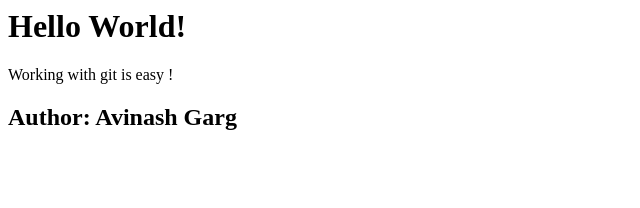
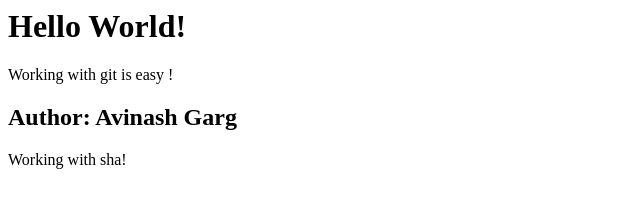
Before and after one commit to avgarg197/GitGitHubMasterClass, a plain HTML site: page index.html in a window 1280 px wide. Shown: the whole page, without its empty margins (0-640 px from the left). Drawn offline with Linux system fonts and the light colour scheme.

Commit message:
Added a P

```diff
--- a/index.html
+++ b/index.html
@@ -7,3 +7,9 @@
  </div>
 
  <h2> Author: Avinash Garg </h2>
+
+ <div>
+
+     <p> Working with sha! </p>
+
+ </div>
```
